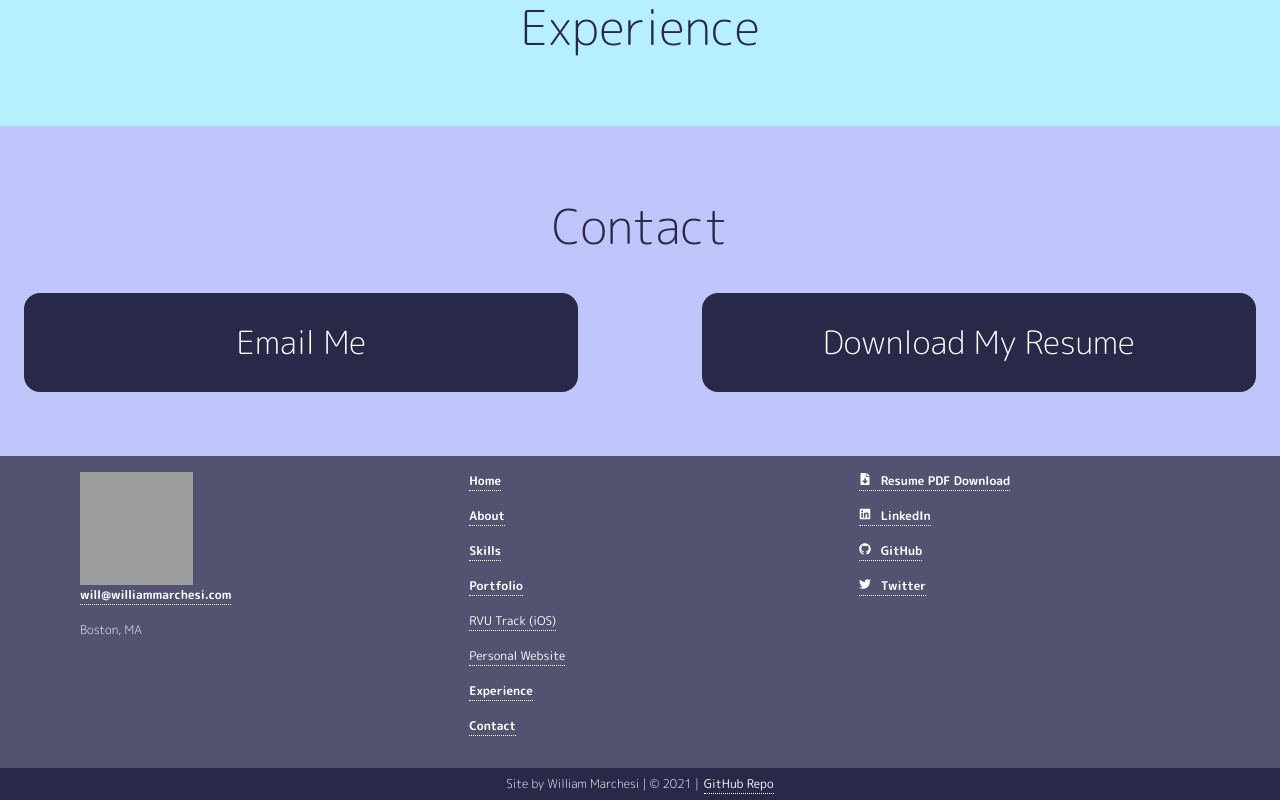
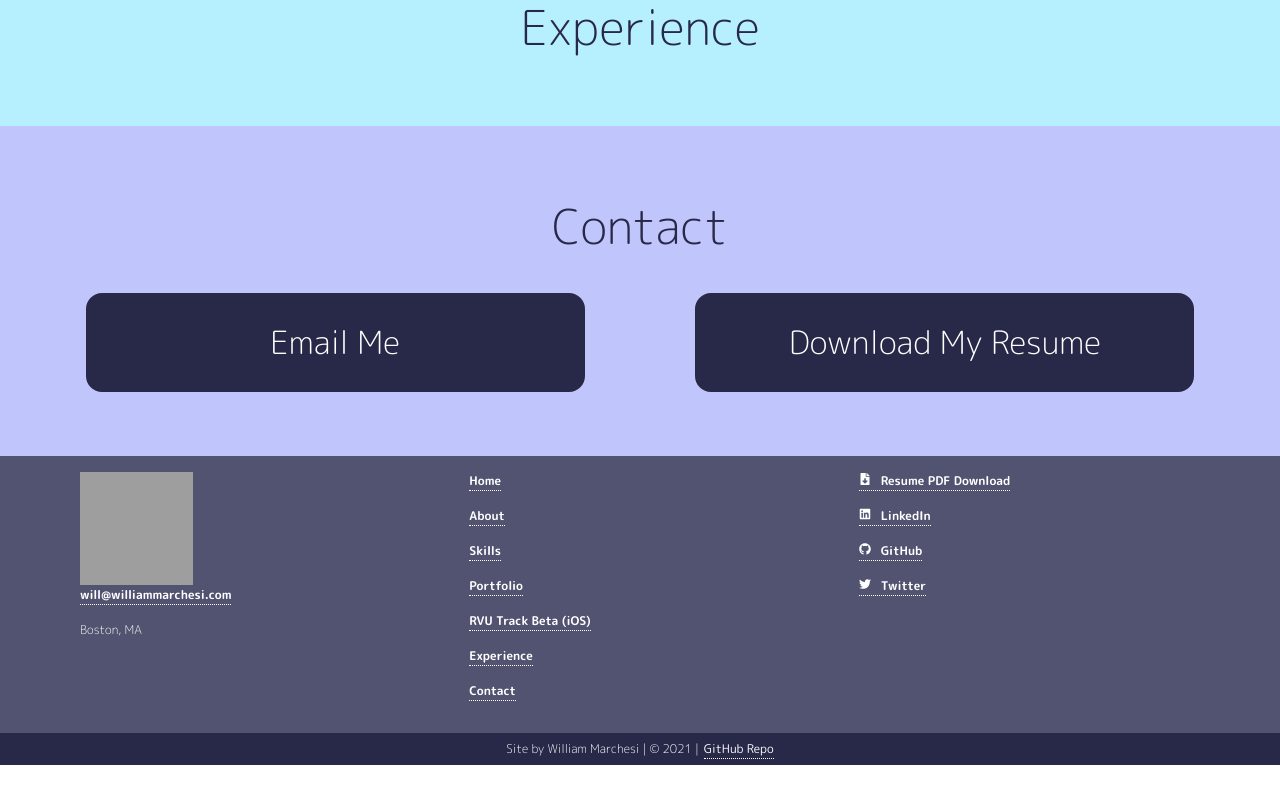
Before and after one commit to wmarchesi123/portfolio, a React (Create React App) app: page / in a window 1280 px wide. Shown: the part 1752-2552 px from the top of the page. After the commit the page ends 2517 px from the top, so only its background shows below. Built offline with nearby package versions, Linux system fonts and the light colour scheme; grey boxes are pictures that could not be loaded.

Commit message:
First React Router Implementation Moved Toward One-Page Scroll Design

```diff
--- a/src/App.js
+++ b/src/App.js
@@ -1,14 +1,31 @@
 import './App.css';
 import React from 'react';
-import { BrowserRouter as Router } from 'react-router-dom'
+import { BrowserRouter as Router, Route, Switch } from 'react-router-dom'
 import Home from './pages';
+import Navbar from './components/Navbar';
 
 function App() {
   return (
     <Router>
-      <Home />
+      <Switch>
+        <Route path="/" exact component={Home} />
+        <Route path="/resume"><ResumeDownload /></Route>
+        <Route path="/rvutrackdownload"><RVUTrackDownload /></Route>
+        <Route render={() => <h1>404: page not found</h1>} />
+
+      </Switch>
     </Router>
   );
 }
 
+function RVUTrackDownload() {
+  window.location.href = "https://testflight.apple.com/join/7QMYaJjv";
+  return <p>Redirecting...</p>;
+}
+
+function ResumeDownload() {
+  window.location.href = "https://firebasestorage.googleapis.com/v0/b/william-marchesi.appspot.com/o/WilliamMarchesi_Resume.pdf?alt=media&token=a14cab67-1352-4a32-a564-62da3d403a54";
+  return <p>Redirecting...</p>;
+}
+
 export default App;
--- a/src/components/ContactSection/ContactElements.js
+++ b/src/components/ContactSection/ContactElements.js
@@ -28,9 +28,14 @@ export const ContactH1 = styled.h1`
 
 export const LinkContainer = styled.div`
     margin-top: 2rem;
+    padding: 0 5%;
     width: 100%;
     justify-content: space-between;
     display: flex;
+
+    @media screen and (max-width: 768px) {
+        display: block;
+    }
 `
 
 export const Link = styled.a`
@@ -50,7 +55,7 @@ export const Link = styled.a`
     transition: all 0.2s ease-in-out;
 
     &:visited {
-        color: inherit;
+        color: #fff;
     }
 
     &:hover {
@@ -58,4 +63,10 @@ export const Link = styled.a`
         color: #282948;
         background-color: transparent;
     }
+
+    @media screen and (max-width: 768px) {
+        display: block;
+        width: 100%;
+        margin-bottom: 1rem;
+    }
 `
--- a/src/components/ContactSection/index.js
+++ b/src/components/ContactSection/index.js
@@ -8,7 +8,7 @@ const Contact = () => {
 
             <LinkContainer>
                 <Link href="mailto:will@williammarchesi.com">Email Me</Link>
-                <Link href="mailto:will@williammarchesi.com">Download My Resume</Link>
+                <Link target="_blank" href="/resume">Download My Resume</Link>
             </LinkContainer>
 
         </ContactContainer>
--- a/src/components/Footer/index.js
+++ b/src/components/Footer/index.js
@@ -17,15 +17,15 @@ const Footer = () => {
                     <FooterLinkS to="about" offset={-80} smooth={true} duration={1000}>About</FooterLinkS>
                     <FooterLinkS to="skills" offset={-80} smooth={true} duration={1000}>Skills</FooterLinkS>
                     <FooterLinkS to="portfolio" offset={-80} smooth={true} duration={1000}>Portfolio</FooterLinkS>
-                    <FooterLinkR>RVU Track (iOS)</FooterLinkR>
-                    <FooterLinkR>Personal Website</FooterLinkR>
+                    <FooterLinkOut target="_blank" href="/rvutrackdownload">RVU Track Beta (iOS)</FooterLinkOut>
+                    {/* <FooterLinkR to="/personalsite">Personal Website</FooterLinkR> */}
                     <FooterLinkS to="experience" offset={-80} smooth={true} duration={1000}>Experience</FooterLinkS>
                     <FooterLinkS to="contact" offset={-80} smooth={true} duration={1000}>Contact</FooterLinkS>
                 </FooterColumn>
 
                 <FooterColumn>
                     <FooterSpacer />
-                    <FooterLinkOut target="_blank" href="/">
+                    <FooterLinkOut target="_blank" href="https://firebasestorage.googleapis.com/v0/b/william-marchesi.appspot.com/o/WilliamMarchesi_Resume.pdf?alt=media&token=a14cab67-1352-4a32-a564-62da3d403a54">
                         <DownloadIcon />
                         Resume PDF Download
                     </FooterLinkOut>
```
